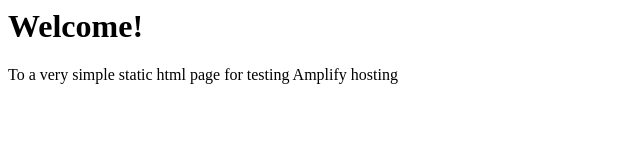
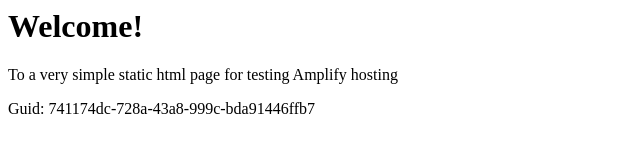
Before and after one commit to aws-aemilia-hkg/Github-PR-Commit-Integration-Test-DoNotTouch-GitH-MJCD6L4M-v1-preprod-ap-east-1, a website: page src/index.html in a window 1280 px wide. Shown: the whole page, without its empty margins (0-640 px from the left). Drawn offline with Linux system fonts and the light colour scheme.

Commit message:
commit from integ tests

```diff
--- a/src/index.html
+++ b/src/index.html
@@ -1,3 +1,5 @@
+
+
 <html lang="en">
 
 <head>
@@ -10,6 +12,6 @@
 <body>
     <h1>Welcome!</h1>
     <p>To a very simple static html page for testing Amplify hosting</p>
-</body>
+    <p>Guid: 741174dc-728a-43a8-999c-bda91446ffb7</p></body>
 
 </html>
```
